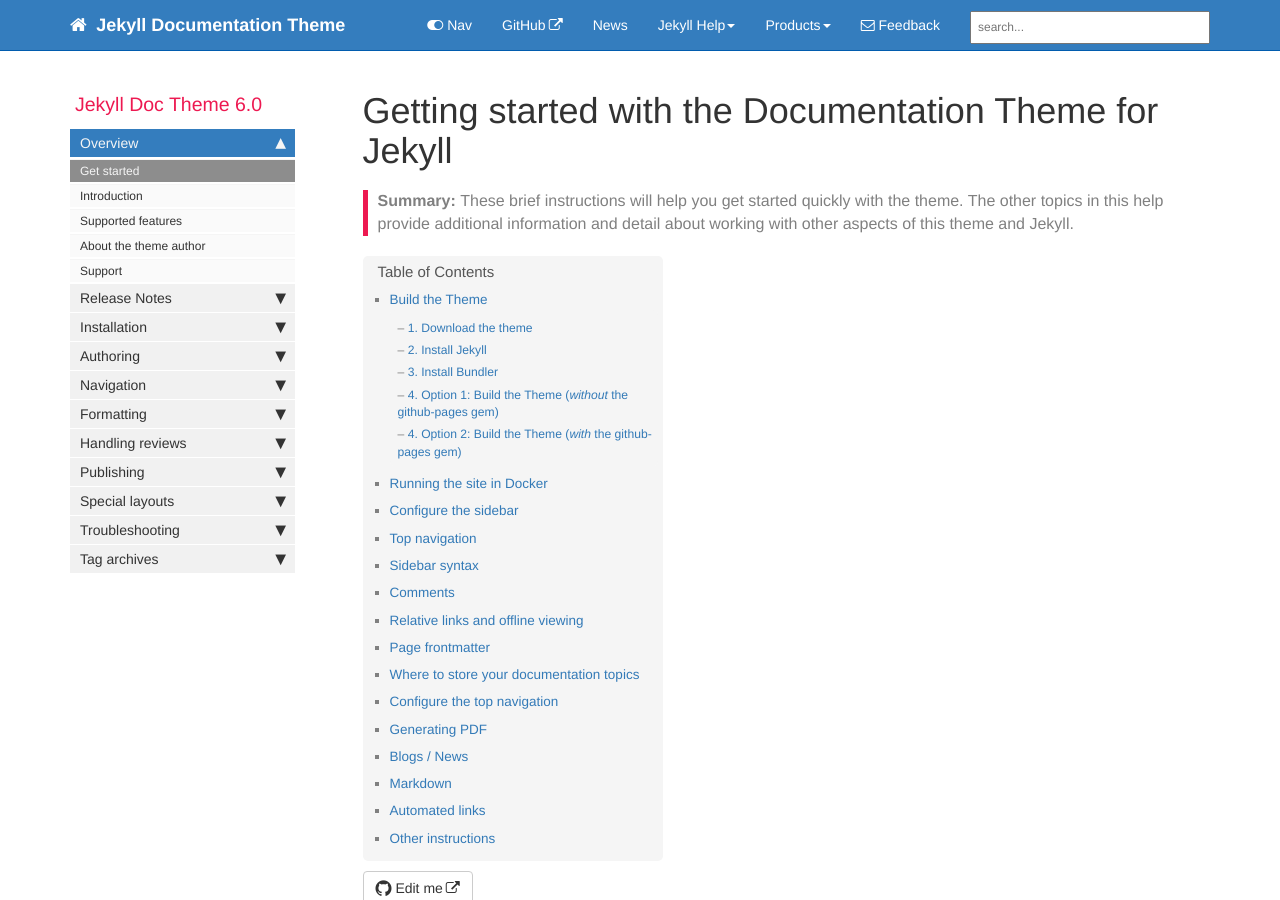
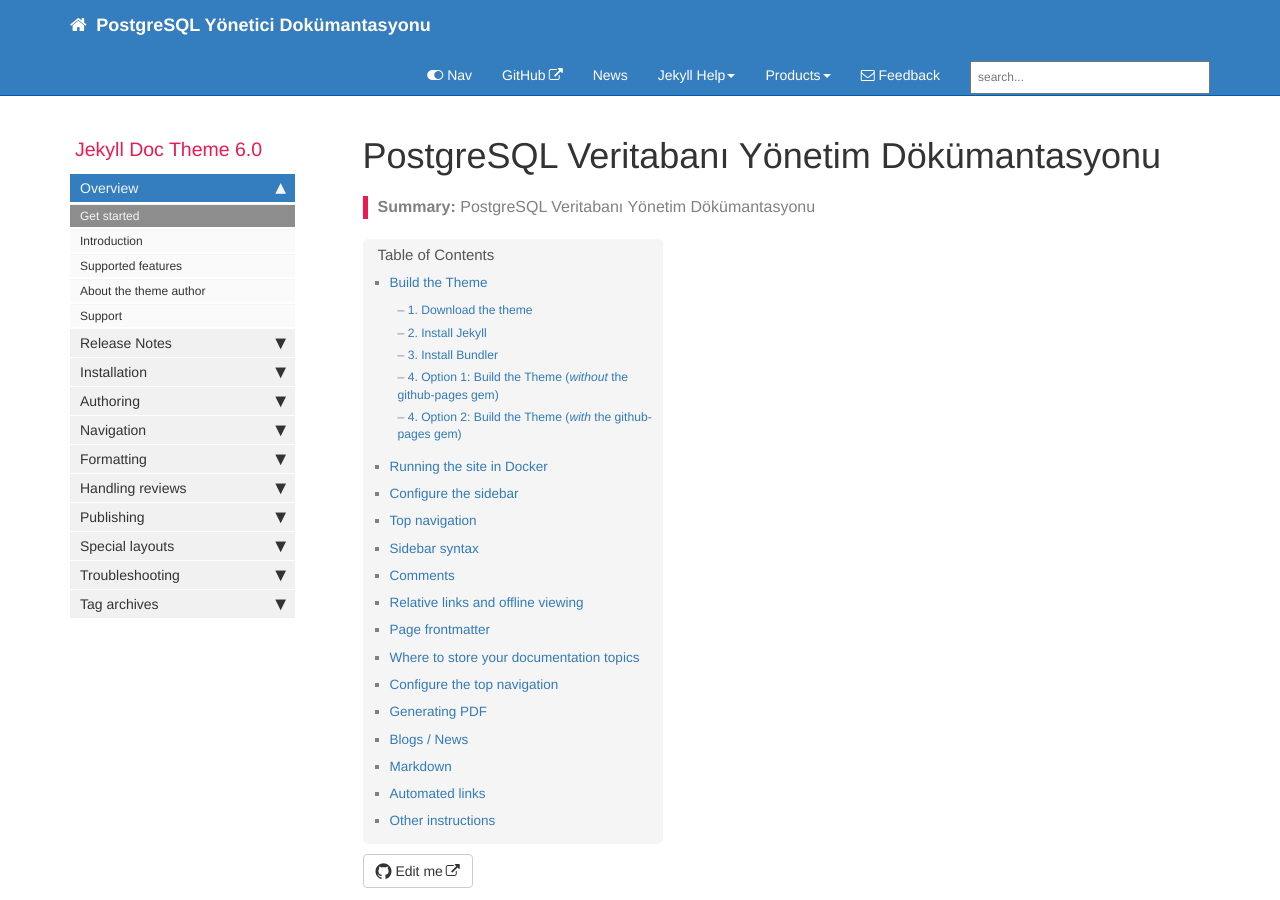
Before and after one commit to tubitak-bilgem-yte/pg-yonetici, a Jekyll site: the page built from index.md, in a window 1280 px wide and 900 px high. Built offline with Jekyll 4.4.1, drawn with Linux system fonts in a browser that asks for light colours; comment, search, counter and statistics services are not loaded; some of the changed text lies outside the part shown.

Commit message:
theme editted.

```diff
--- a/_config.yml
+++ b/_config.yml
@@ -1,24 +1,24 @@
-repository: tomjoht/documentation-theme-jekyll
+repository:  berkanyiildirim/pg-yonetici/gh-pages
 
 output: web
 # this property is useful for conditional filtering of content that is separate from the PDF.
 
-topnav_title: Jekyll Documentation Theme
+topnav_title: PostgreSQL Yönetici Dokümantasyonu
 # this appears on the top navigation bar next to the home button
 
 site_title: Jekyll theme for documentation
 # this appears in the html browser tab for the site title (seen mostly by search engines, not users)
 
-company_name: Your company
+company_name: TÜBİTAK BİLGEM YTE
 # this appears in the footer
 
-github_editme_path: tomjoht/documentation-theme-jekyll/blob/gh-pages/
+github_editme_path: berkanyiildirim/pg-yonetici/gh-pages/
 # if you're using Github, provide the basepath to the branch you've created for reviews, following the sample here. if not, leave this value blank.
 
 # gitlab_editme_path: tomjoht/documentation-theme-jekyll/blob/gh-pages/
 # if you're using GitLab, provide the basepath to the branch you've created for reviews, following the sample here. if not, leave this value blank.
 
-google_analytics: UA-66296557-1
+# google_analytics: UA-66296557-1
 # if you have google-analytics ID, put it in. if not, edit this value to blank.
 
 host: 127.0.0.1
@@ -35,7 +35,7 @@
 
 feedback_subject_line: Jekyll documentation theme
 
-feedback_email: tomjoht@gmail.com
+feedback_email: berkan.yiildirim@gmail.com
 # used as a contact email for the Feedback link in the top navigation bar
 
 # feedback_disable: true
@@ -71,7 +71,7 @@
       type: "pages"
     values:
       layout: "page"
-      comments: true
+      comments: false
       # if you don't want to use Commento.io and just hide comments, change true to false wherever you see the comments property
       search: true
       sidebar: home_sidebar
@@ -91,7 +91,7 @@
       type: "posts"
     values:
       layout: "post"
-      comments: true
+      comments: false
       # if you don't want to use Commento.io and just hide comments, change true to false wherever you see the comments property
       search: true
       sidebar: home_sidebar
--- a/index.md
+++ b/index.md
@@ -1,10 +1,10 @@
 ---
-title: "Getting started with the Documentation Theme for Jekyll"
-keywords: sample homepage
-tags: [getting_started]
+title: "PostgreSQL Veritabanı Yönetim Dökümantasyonu"
+keywords: Giriş
+tags: [Giriş]
 sidebar: mydoc_sidebar
 permalink: index.html
-summary: These brief instructions will help you get started quickly with the theme. The other topics in this help provide additional information and detail about working with other aspects of this theme and Jekyll.
+summary: PostgreSQL Veritabanı Yönetim Dökümantasyonu
 ---
 
 {% include note.html content="If you're cloning this theme, you're probably writing documentation of some kind. I have a blog on technical writing here called <a alt='technical writing blog' href='http://idratherbewriting.com'>I'd Rather Be Writing</a>. If you'd like to stay updated with the latest trends, best practices, and other methods for writing documentation, consider <a href='https://tinyletter.com/tomjoht'>subscribing</a>. I also have a site on <a href='http://idratherbewriting.com/learnapidoc'>writing API documentation</a>." %}
```
Also changed, not shown: _data/tags.yml (+1 -11 lines), Gemfile.lock.
